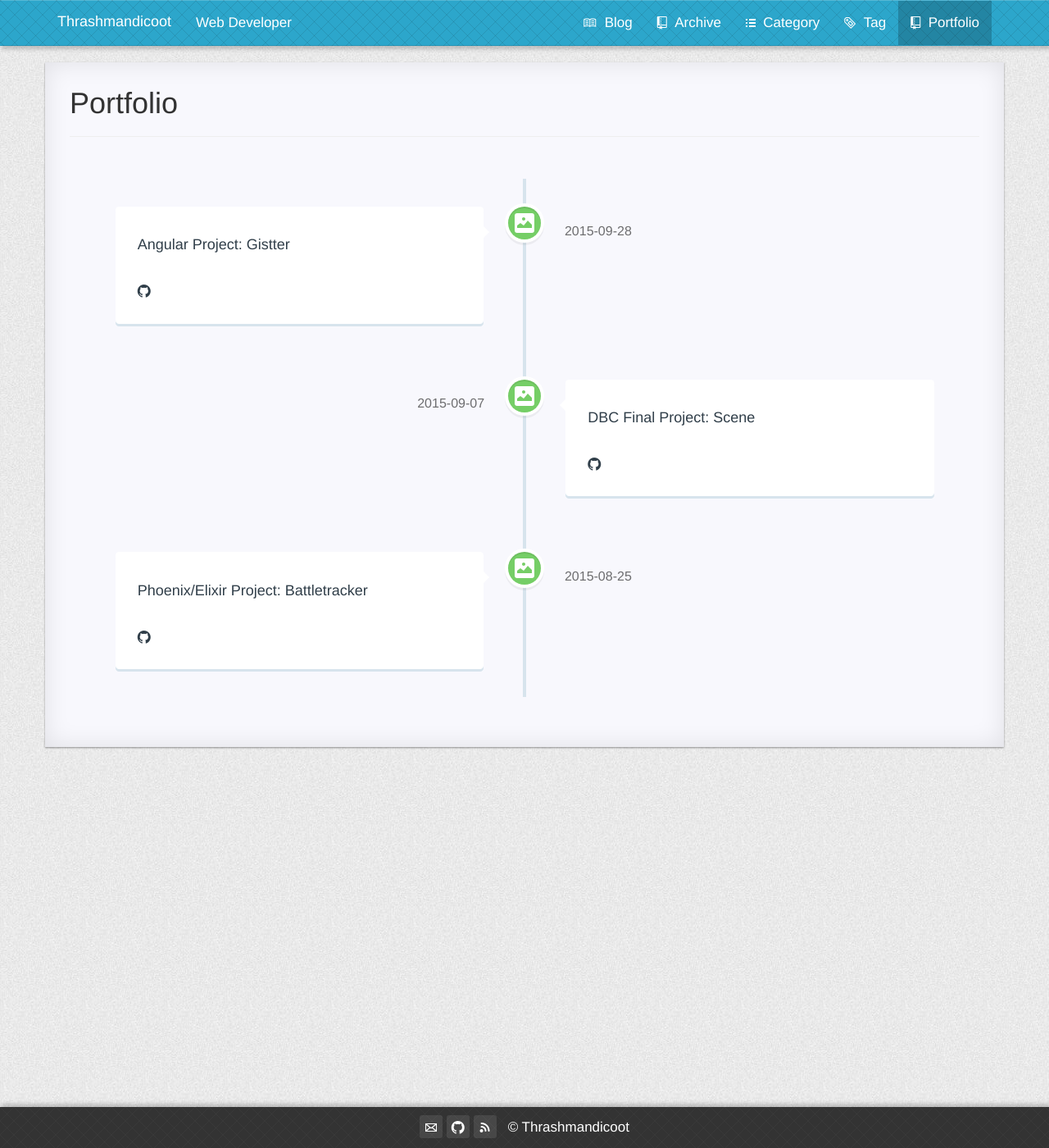
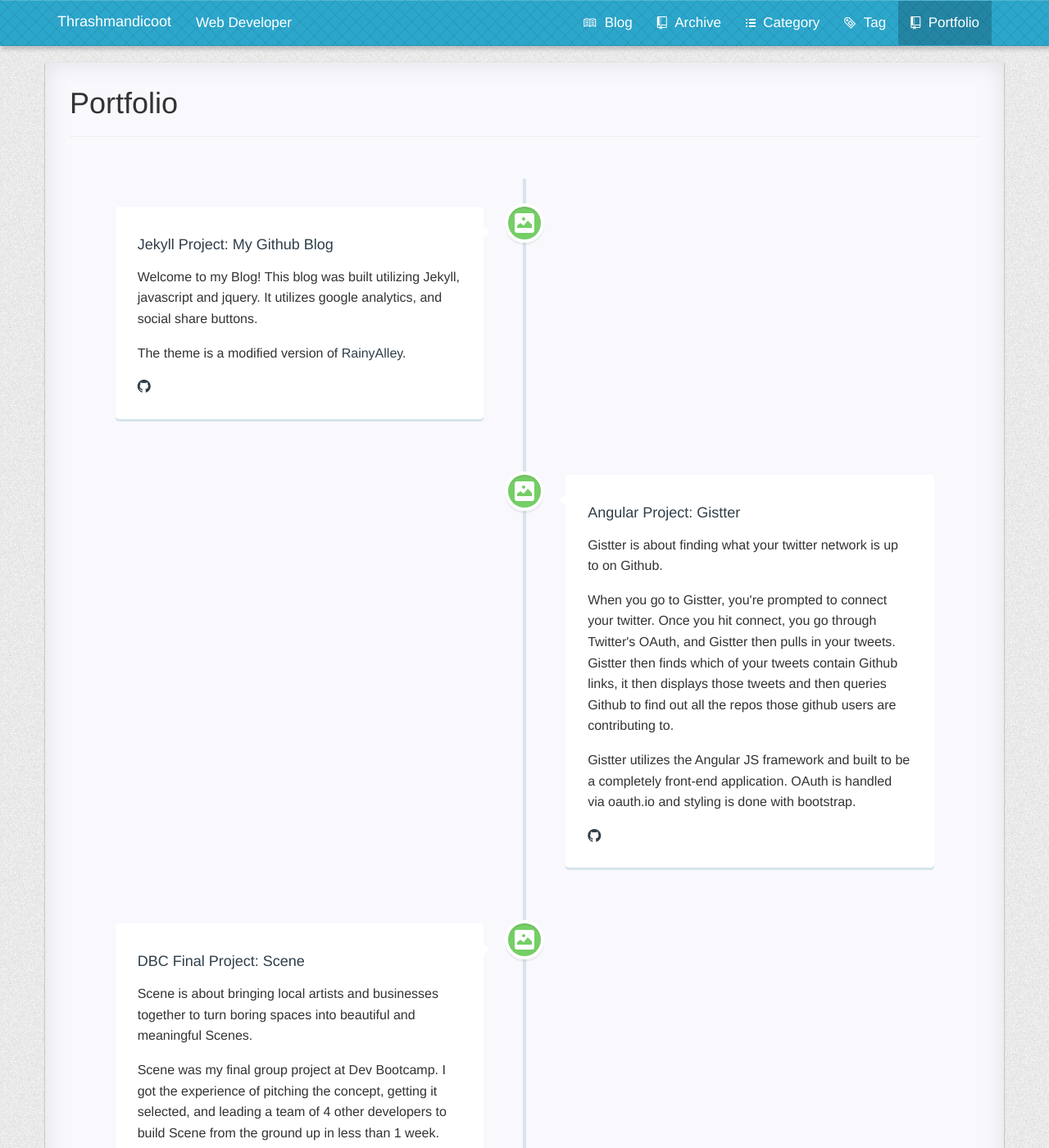
Before and after one commit to Thrashmandicoot/Thrashmandicoot.github.io, a Jekyll site: the page built from pages/5portfolio.html, in a window 1280 px wide and 1400 px high. Shown: the whole window at 82% size. Built offline with Jekyll 4.4.1, drawn with Linux system fonts in a browser that asks for light colours; nearby versions of some CDN libraries; Markdown is read by kramdown in place of the engine named in the settings; comment, search, counter and statistics services are not loaded; some of the changed text lies outside the part shown.

Commit message:
Add additional projects and descriptions to portfolio

```diff
--- a/pages/5portfolio.html
+++ b/pages/5portfolio.html
@@ -7,45 +7,103 @@ styles: archive.css
 isNavItem: true
 ---
 <section id="cd-timeline" class="cd-container">
+  <!-- Jekyll Blog -->
+    <div class="cd-timeline-block">
+        <div class="cd-timeline-img cd-picture">
+            <img src="{{ '/icon-picture.svg' | prepend: site.imgrepo }}" alt="Picture">
+        </div>
+
+        <div class="cd-timeline-content">
+            <a href="{{ site.baseurl }}"><h4>Jekyll Project: My Github Blog</h4></a>
+            <p>
+              Welcome to my Blog! This blog was built utilizing Jekyll, javascript and jquery.
+              It utilizes google analytics, and social share buttons.
+            </p>
+            <p>
+              The theme is a modified version of <a href="http://blog.rainyalley.com/">RainyAlley</a>.
+            </p>
+            <a href="https://github.com/Thrashmandicoot/thrashmandicoot.github.io" target="_blank"><span class="octicon octicon-mark-github"></span></a>
+        </div>
+    </div>
+
   <!-- Gistter -->
-    <div class="cd-timeline-block" id="{{ post.date | date: '%Y-%m-%d' }}">
+    <div class="cd-timeline-block">
         <div class="cd-timeline-img cd-picture">
             <img src="{{ '/icon-picture.svg' | prepend: site.imgrepo }}" alt="Picture">
         </div>
 
         <div class="cd-timeline-content">
             <a href="{{ site.baseurl }}/Gistter"><h4>Angular Project: Gistter</h4></a>
-            <br>
+            <p>
+              Gistter is about finding what your twitter network is up to on Github.
+            </p>
+            <p>
+              When you go to Gistter, you're prompted to connect your twitter. Once
+              you hit connect, you go through Twitter's OAuth, and Gistter then
+              pulls in your tweets. Gistter then finds which of your tweets contain
+              Github links, it then displays those tweets and then queries Github to find
+              out all the repos those github users are contributing to.
+            </p>
+            <p>
+              Gistter utilizes the Angular JS framework and built to be a completely
+              front-end application. OAuth is handled via oauth.io and styling is done
+              with bootstrap.
+            </p>
             <a href="https://github.com/thrashmandicoot/Gistter" target="_blank"><span class="octicon octicon-mark-github"></span></a>
-            <span class="cd-date">2015-09-28</span>
         </div>
     </div>
 
     <!-- Scene -->
-    <div class="cd-timeline-block" id="{{ post.date | date: '%Y-%m-%d' }}">
+    <div class="cd-timeline-block">
         <div class="cd-timeline-img cd-picture">
             <img src="{{ '/icon-picture.svg' | prepend: site.imgrepo }}" alt="Picture">
         </div>
 
         <div class="cd-timeline-content">
             <a href="http://scenes.herokuapp.com/"><h4>DBC Final Project: Scene</h4></a>
-            <br>
+            <p>
+              Scene is about bringing local artists and businesses together to turn
+              boring spaces into beautiful and meaningful Scenes.
+            </p>
+            <p>
+              Scene was my final group project at Dev Bootcamp. I got the experience
+              of pitching the concept, getting it selected, and leading a team of
+              4 other developers to build Scene from the ground up in less
+              than 1 week.
+            </p>
+            <p>
+              Scene was built utilizing the Ruby on Rails framework, Javascript, JQuery,
+              Postgres, Google Maps API and a splash of Angular. It was styled utilzing
+              Bootstrap, and Atomic CSS.
+            </p>
             <a href="https://github.com/thrashmandicoot/Scene" target="_blank"><span class="octicon octicon-mark-github"></span></a>
-            <span class="cd-date">2015-09-07</span>
         </div>
     </div>
 
     <!-- Battletracker -->
-      <div class="cd-timeline-block" id="{{ post.date | date: '%Y-%m-%d' }}">
+      <div class="cd-timeline-block">
           <div class="cd-timeline-img cd-picture">
               <img src="{{ '/icon-picture.svg' | prepend: site.imgrepo }}" alt="Picture">
           </div>
 
           <div class="cd-timeline-content">
-              <a href="https://battletracker-phoenix.herokuapp.com/"><h4>Phoenix/Elixir Project: Battletracker</h4></a>
-              <br>
+              <a href="https://battletracker-phoenix.herokuapp.com/"><h4>Elixir/Phoenix Project: Battletracker</h4></a>
+              <p>
+                Battletracker is my independent research project from DBC. I chose
+                to do my project in the <a href="http://elixir-lang.org/">Elixir programming language</a>
+                to get a feel for a functional programming language. I built a website over a weekend
+                utilizing the Phoenix framework.
+              </p>
+              <p>
+                If you're familiar with Ruby on Rails... C is to Ruby as Erlang is to Elixir and Ruby
+                is to Rails as Elixir is to Phoenix.
+              </p>
+              <p>
+                Overall site was a lot of fun to build, and the Elixir language was
+                crazy and interesting. I am definitely looking forward to
+                see if the Elixir programming language takes off.
+              </p>
               <a href="https://github.com/thrashmandicoot/battletracker-phoenix" target="_blank"><span class="octicon octicon-mark-github"></span></a>
-              <span class="cd-date">2015-08-25</span>
           </div>
       </div>
 
```
